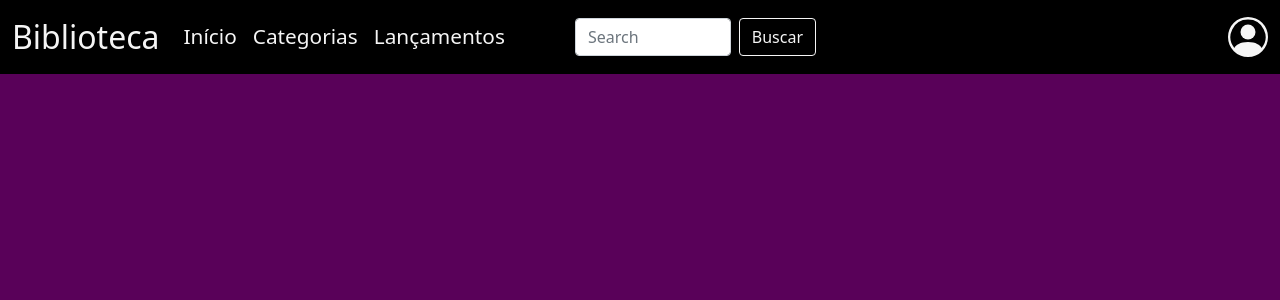
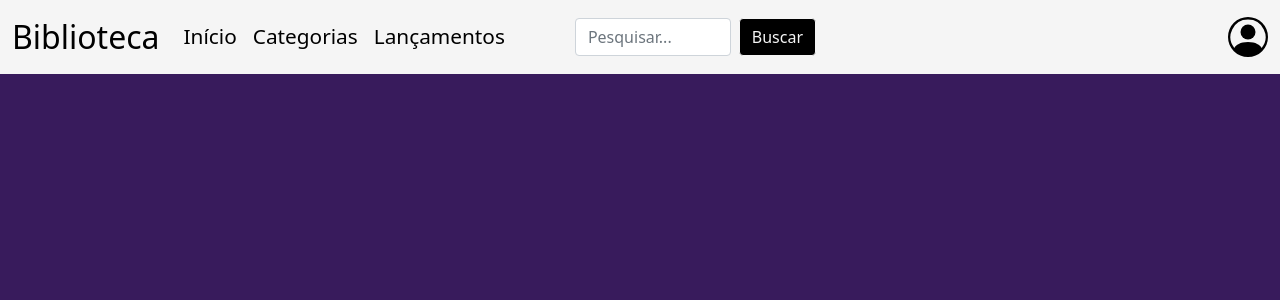
Before and after one commit to Dudubraga/Projeto_Biblioteca, a Django app: page / in a window 1280 px wide. Shown: the top 300 px of the page. Run offline with Django 5.2, Linux system fonts and the light colour scheme.

Commit message:
mudando cor do navbar e botao de voltar na aba_cadastro

```diff
--- a/biblioteca/projeto_biblioteca/app_biblioteca/templates/biblioteca/base.html
+++ b/biblioteca/projeto_biblioteca/app_biblioteca/templates/biblioteca/base.html
@@ -13,42 +13,42 @@
     <title>Biblioteca</title>
 </head>
 
-<body style="background-color: rgb(89, 1, 89);">
+<body style="background-color: rgb(56,27,92,255)">
 
-    <nav style="background-color: black !important;" class="navbar navbar-expand-lg navbar-light bg-light">
+    <nav style="background-color: whitesmoke !important;" class="navbar navbar-expand-lg navbar-light bg-light">
         <div class="container-fluid">
             <button class="navbar-toggler" type="button" data-bs-toggle="collapse" data-bs-target="#navbarTogglerDemo01"
                 aria-controls="navbarTogglerDemo01" aria-expanded="false" aria-label="Toggle navigation">
                 <span class="navbar-toggler-icon"></span>
             </button>
             <div class="collapse navbar-collapse" id="navbarTogglerDemo01">
-                <a style="text-decoration: none; color: whitesmoke; font-size: 200%;" class="navbar-brand"
+                <a style="text-decoration: none; color: black; font-size: 200%;" class="navbar-brand"
                     href="#">Biblioteca</a>
                 <ul class="navbar-nav me-auto mb-2 mb-lg-0">
                     <li class="nav-item">
-                        <a style="text-decoration: none; color: whitesmoke;font-size: 130%;" class="nav-link active"
+                        <a style="text-decoration: none; color: black;font-size: 130%;" class="nav-link active"
                             aria-current="page" href="{% url 'aba_cadastro' %}">Início</a>
                     </li>
                     <li class="nav-item">
-                        <a style="text-decoration: none; color: whitesmoke; font-size: 130%;" class="nav-link"
+                        <a style="text-decoration: none; color: black; font-size: 130%;" class="nav-link"
                             href="#">Categorias</a>
                     </li>
                     <li class="nav-item">
-                        <a style="text-decoration: none; color: whitesmoke; font-size: 130%;" class="nav-link" href="#"
+                        <a style="text-decoration: none; color: black; font-size: 130%;" class="nav-link" href="#"
                             tabindex="-1" aria-disabled="true">Lançamentos</a>
                     </li>
                 </ul>
 
                 <div style="margin-left: 50px; margin-right: 400px;" class="container">
                     <form class="d-flex">
-                        <input class="form-control me-2" type="search" placeholder="Search" aria-label="Search">
+                        <input class="form-control me-2" type="search" placeholder="Pesquisar..." aria-label="Search">
                         <button style="background-color: black; text-decoration: none;color: whitesmoke; border-color: whitesmoke;" class="btn btn-outline-success" type="submit">Buscar</button>
                     </form>
                 </div>
 
 
                 <a href="{% url 'aba_cadastro' %}">
-                    <svg style="color: whitesmoke;" xmlns="http://www.w3.org/2000/svg" width="40" height="40" fill="currentColor" class="bi bi-person-circle"
+                    <svg style="color: black;" xmlns="http://www.w3.org/2000/svg" width="40" height="40" fill="currentColor" class="bi bi-person-circle"
                     viewBox="0 0 16 16">
                     <path d="M11 6a3 3 0 1 1-6 0 3 3 0 0 1 6 0" />
                     <path fill-rule="evenodd"
```
Also changed, not shown: biblioteca/projeto_biblioteca/app_biblioteca/templates/biblioteca/cadastro.html (+12 -4 lines).
